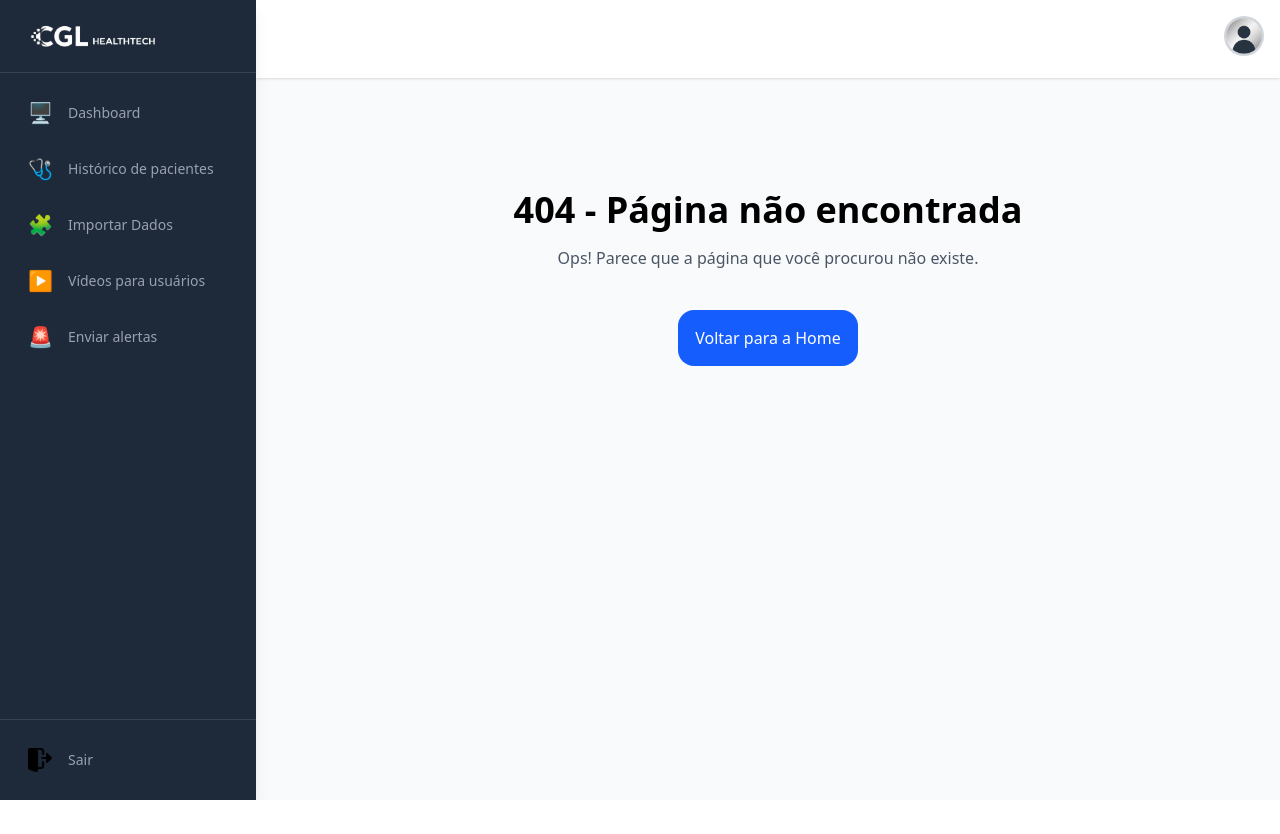
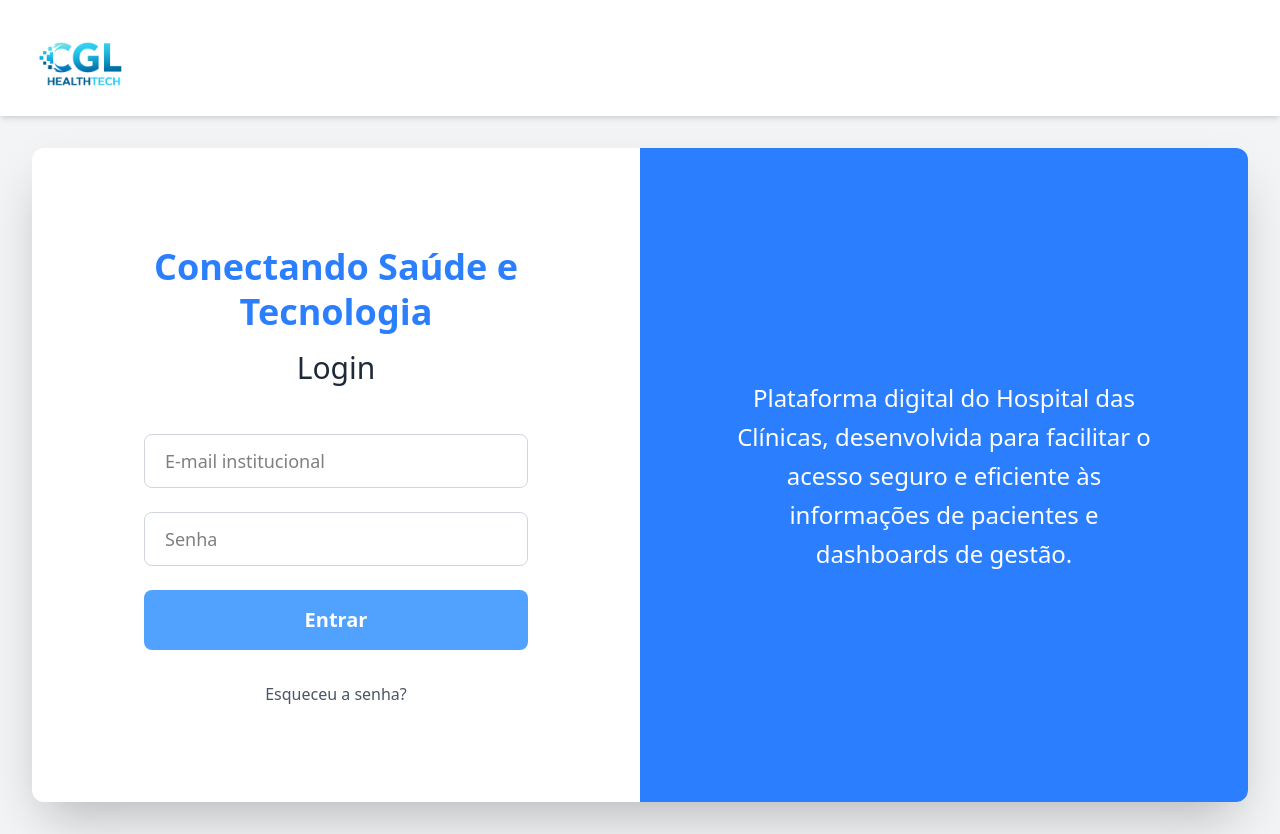
Before and after one commit to camiexemplar/SPRINT-04-FRONT-END, a React (Vite) app: page /login in a window 1280 px wide. Before the commit the page ends 800 px from the top, so only its background shows below. Built offline with nearby package versions, Linux system fonts and the light colour scheme; a web font is replaced by a local one.

Commit message:
feat: create visual interface for login page

```diff
--- a/package.json
+++ b/package.json
@@ -15,7 +15,7 @@
     "react-dom": "^19.1.1",
     "react-error-boundary": "^6.0.0",
     "react-icons": "^5.5.0",
-    "react-router-dom": "^7.8.2",
+    "react-router-dom": "^7.9.1",
     "tailwindcss": "^4.1.13"
   },
   "devDependencies": {
--- a/src/App.tsx
+++ b/src/App.tsx
@@ -11,10 +11,9 @@ import { Loading } from "./components/Loading";
 import { ErrorBoundary } from "react-error-boundary";
 import { ErrorFallback } from "./pages/FallbackScreen";
 import { Dashboard } from "./pages/mainDashboard";
+import { LoginPage } from "./pages/loginPage";
 
-
-//lembrar de arrumar o lazy e suspense
-
+// lembrar de arrumar o lazy e o suspense
 
 function App() {
   return (
@@ -22,21 +21,25 @@ function App() {
       <ErrorBoundary FallbackComponent={ErrorFallback}>
         <Suspense fallback={<Loading />}>
           <Routes>
+            {/* 2. ROTA DE LOGIN FORA DO LAYOUT */}
+            <Route path="/login" element={<LoginPage />} />
+
+            {/* Rotas que USAM o Layout principal */}
             <Route element={<Layout />}>
-          <Route path="/" element={<Dashboard />}/>
+              <Route path="/" element={<Dashboard />} />
               <Route path="/importar" element={<FileUploader />} />
               <Route path="/validate" element={<ValidateForm />} />
               <Route path="/historico" element={<PatientHistory />} />
               <Route path="/videos" element={<HelpVideos />} />
               <Route path="/alertas" element={<SendAlerts />} />
+            </Route>
+
+            {/* Rota para página não encontrada */}
             <Route path="*" element={<NotFound />} />
-        </Route>
           </Routes>
         </Suspense>
       </ErrorBoundary>
     </BrowserRouter>
-
-
   );
 }
 
--- /dev/null
+++ b/src/pages/loginPage.tsx
@@ -0,0 +1,70 @@
+// src/pages/LoginPage.tsx
+
+import React from 'react';
+import logo from '../assets/logo.png';
+
+export const LoginPage: React.FC = () => {
+  return (
+    <div className="flex flex-col min-h-screen bg-gray-100 font-sans">
+
+      {/* Header (mantido como está) */}
+      <header className="w-full bg-white shadow-md py-2 px-8">
+        <img src={logo} alt="CGL HealthTech Logo" className="w-25" />
+      </header>
+
+      {/* Área de conteúdo principal */}
+      <main className="flex flex-grow items-center justify-center p-8">
+
+        {/* Card de login */}
+        <div className="flex w-full max-w-7xl bg-white rounded-xl shadow-2xl overflow-hidden">
+
+          {/* 1. Painel Esquerdo: Ajustes para ficar como o exemplo */}
+          <div className="flex-1 p-24 flex flex-col items-center justify-center"> {/* ALTERADO: adicionei items-center */}
+
+            {/* Texto "Conectando Saúde e Tecnologia" - Cor azul, maior, mais espaçamento */}
+            <h1 className="text-4xl font-semibold text-blue-500 text-center mb-4 leading-tight"> {/* ALTERADO: cor, tamanho, centralizado, font-semibold, leading-tight */}
+              Conectando Saúde e Tecnologia
+            </h1>
+
+            {/* Texto "Login" - Cor escura, tamanho um pouco menor */}
+            <h2 className="text-3xl font-medium text-gray-800 text-center mb-12"> {/* ALTERADO: cor, tamanho, centralizado, font-medium */}
+              Login
+            </h2>
+
+            <form className="flex flex-col space-y-6 w-full max-w-sm"> {/* ALTERADO: space-y-6 e adicionei w-full max-w-sm para limitar a largura do formulário */}
+              <input
+                type="email"
+                placeholder="E-mail institucional"
+                className="w-full px-5 py-3 border border-gray-300 rounded-lg focus:outline-none focus:ring-2 focus:ring-blue-500 text-lg"
+              />
+              <input
+                type="password"
+                placeholder="Senha"
+                className="w-full px-5 py-3 border border-gray-300 rounded-lg focus:outline-none focus:ring-2 focus:ring-blue-500 text-lg"
+              />
+              {/* Botão "Entrar" - Cor azul mais clara (como no exemplo) */}
+              <button
+                type="submit"
+                className="w-full px-6 py-4 bg-blue-400 text-white font-bold rounded-lg hover:bg-blue-500 transition-colors text-xl"
+              >
+                Entrar
+              </button>
+            </form>
+
+            <a href="#" className="mt-8 text-center text-base text-gray-600 hover:underline"> {/* ALTERADO: mt-10 para mt-8 e text-sm para text-base */}
+              Esqueceu a senha?
+            </a>
+          </div>
+
+          {/* Painel Direito: Informações (mantido como está) */}
+          <div className="flex-1 p-24 bg-blue-500 text-white flex items-center justify-center">
+            <p className="text-2xl leading-relaxed text-center">
+              Plataforma digital do Hospital das Clínicas, desenvolvida para facilitar o acesso seguro e eficiente às informações de pacientes e dashboards de gestão.
+            </p>
+          </div>
+
+        </div>
+      </main>
+    </div>
+  );
+};
```
Also changed, not shown: 1 other file (tests, documents, lock files or other folders). Lines whose indentation alone changed are shown as unchanged.
